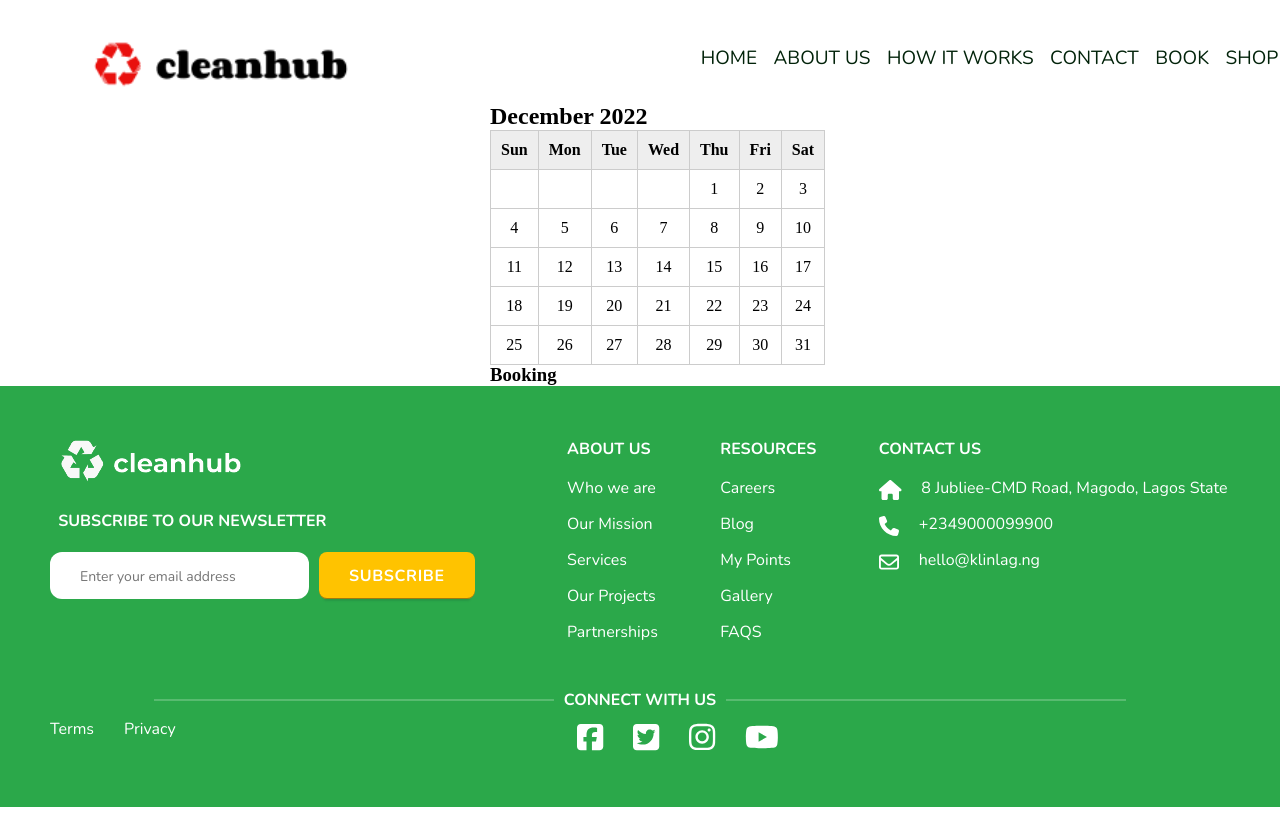
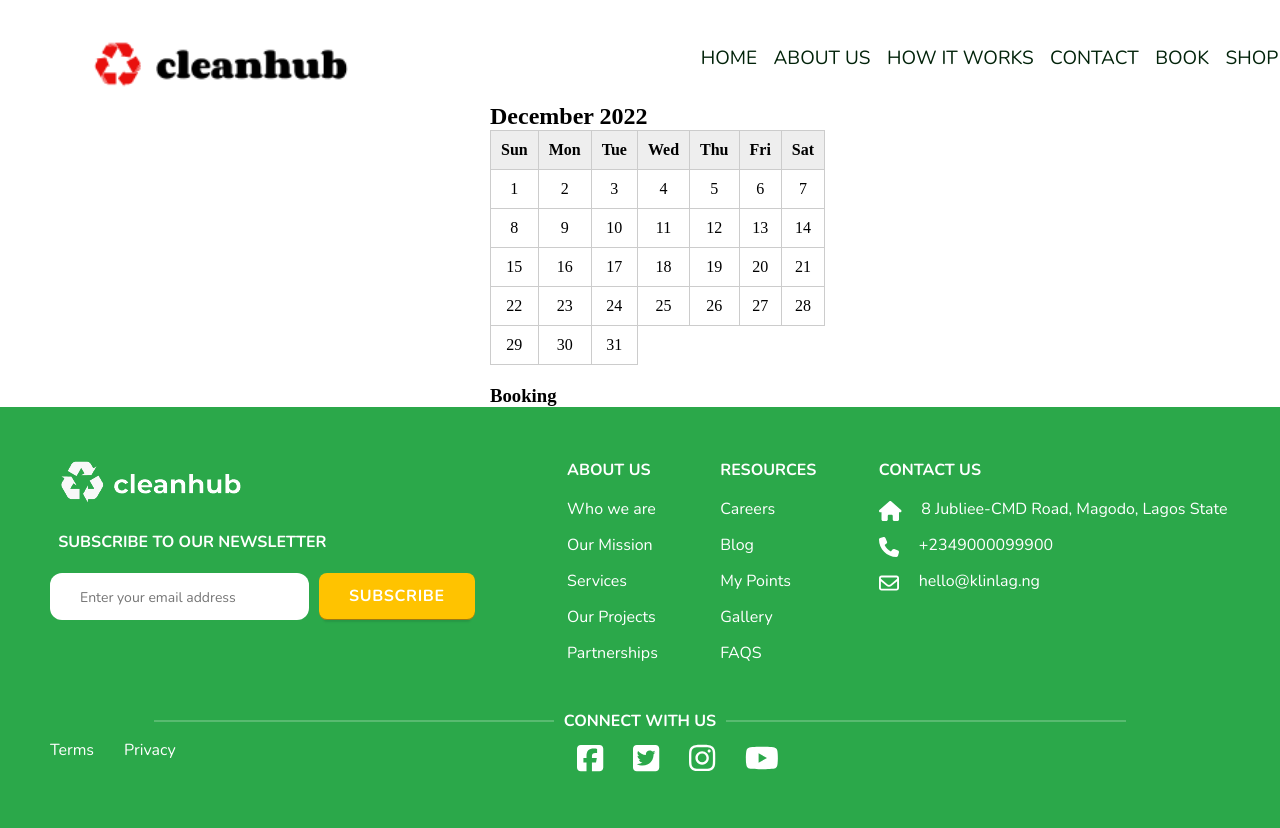
Before and after one commit to Clean-Hub/cleanhub, a React (Create React App) app: page /book in a window 1280 px wide. Before the commit the page ends 807 px from the top, so only its background shows below. Built offline with nearby package versions, Linux system fonts and the light colour scheme.

Commit message:
book objects modified

```diff
--- a/src/pages/book/Book.jsx
+++ b/src/pages/book/Book.jsx
@@ -7,7 +7,7 @@ const Book = () => {
     new Date(2023, 5, 10),
     new Date(2023, 5, 15),
     new Date(2023, 5, 20),
-  ]) // preset booked dates for demonstration purposes
+  ])
   const weekdays = ['Sun', 'Mon', 'Tue', 'Wed', 'Thu', 'Fri', 'Sat']
   const months = [
     'January',
@@ -28,36 +28,22 @@ const Book = () => {
   const year = today.getFullYear()
   const month = today.getMonth()
 
-  const daysInMonth = (month, year) => {
-    return new Date(year, month + 1, 0).getDate()
-  }
+  const daysInMonth = (month, year) => new Date(year, month + 1, 0).getDate()
 
-  const firstDayOfMonth = (month, year) => {
-    return new Date(year, month, 1).getDay()
-  }
+  const firstDayOfMonth = (month, year) => new Date(year, month, 1).getDay()
 
-  const isBookedDate = (date) => {
-    return bookedDates.some(
-      (bookedDate) => bookedDate.toDateString() === date.toDateString()
-    )
-  }
+  const isBookedDate = (date) =>
+    bookedDates.some((d) => d.toDateString() === date.toDateString())
 
   const renderCells = () => {
     const daysInMonthCount = daysInMonth(month, year)
     const firstDay = firstDayOfMonth(month, year)
+    const rows = []
 
-    let day = 1
-    let rows = []
+    for (let day = 1, i = 0; day <= daysInMonthCount; i++) {
+      const cells = []
 
-    for (let i = 0; i < 6; i++) {
-      let cells = []
-
-      for (let j = 0; j < 7; j++) {
-        if (i === 0 && j < firstDay) {
-          cells.push(<td key={j}></td>)
-        } else if (day > daysInMonthCount) {
-          break
-        } else {
+      for (let j = 0; j < 7 && day <= daysInMonthCount; j++, day++) {
         const date = new Date(year, month, day)
         const selected = selectedDate?.toDateString() === date.toDateString()
         const booked = isBookedDate(date)
@@ -73,8 +59,6 @@ const Book = () => {
             {day}
           </td>
         )
-          day++
-        }
       }
 
       rows.push(<tr key={i}>{cells}</tr>)
--- a/src/pages/book/book.css
+++ b/src/pages/book/book.css
@@ -19,7 +19,7 @@ th {
   background-color: #eee;
 }
 
-td:hover {
+td:hover:not(.booked) {
   background-color: #eee;
   cursor: pointer;
 }
@@ -28,3 +28,24 @@ td:hover {
   background-color: #008cba;
   color: #fff;
 }
+
+.booked {
+  background-color: #ccc;
+  color: #fff;
+}
+
+.booking {
+  margin-top: 20px;
+}
+
+.booking h3 {
+  margin: 0;
+}
+
+.booking p {
+  margin: 0;
+}
+
+.booking button {
+  margin-top: 10px;
+}
```
Lines whose indentation alone changed are shown as unchanged.
